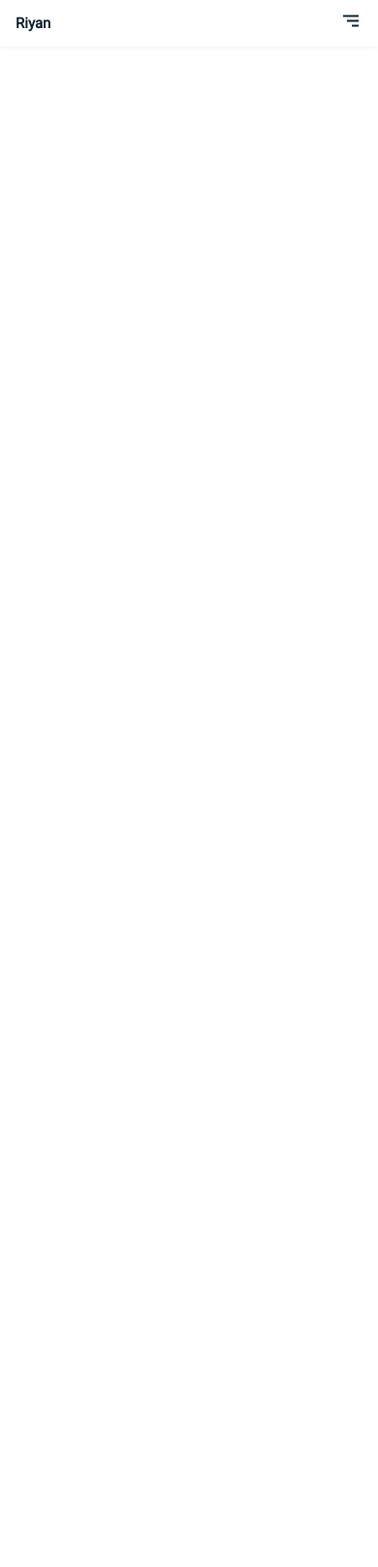
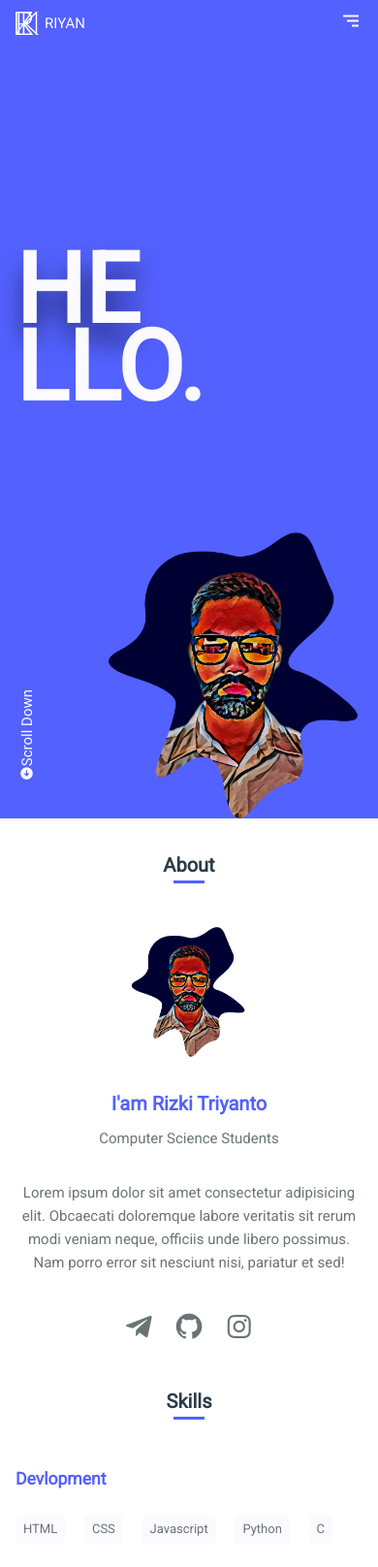
Before and after one commit to mrizkitriyanto/profile, a plain HTML site: page index.html in a window 390 px wide. Shown: the whole page at 97% size. Before the commit the page ends 844 px from the top, so only its background shows below. Drawn offline with nearby package versions, Linux system fonts and the light colour scheme.

Commit message:
Mengganti konsep dan sudah dikerakan sampai skills

```diff
--- a/css/styles.css
+++ b/css/styles.css
@@ -5,28 +5,33 @@
 /*===== VARIABLES CSS =====*/
 :root {
     --header-height: 3rem;
-    --font-semi: 600;
+    --font-medium: 500;
 }
 
 /*===== Colores =====*/
 :root {
-    --first-color: #4070F4;
-    --second-color: #0E2431;
+    --first-color: #5361FF;
+    --white-color: #FAFAFF;
+    --dark-color: #2A3B47;
+    --text-color: #697477;
+
 }
 
 
 :root {
     --body-font: 'Roboto', sans-serif;
-    --big-font-size: 2rem;
+    --big-font-size: 6.25rem;
     --h2-font-size: 1.25rem;
     --normal-font-size: 0.938rem;
+    --small-font-size: .813rem;
 }
 
 @media screen and (min-width: 768px) {
     :root {
-        --big-font-size: 3.5rem;
+        --big-font-size: 10.5rem;
         --h2-font-size: 2rem;
         --normal-font-size: 1rem;
+        --small-font-size: .875rem;
     }
 }
 
@@ -38,13 +43,17 @@
     --mb-4: 2rem;
     --mb-5: 2.5rem;
     --mb-6: 3rem;
+    --mb-7: 3.5rem;
+    --mb-8: 4rem;
+    --mb-9: 4.5rem;
+    --mb-10: 5rem;
 }
 
 /*===== z index =====*/
 :root {
-    --z-back: -10;
+    /* --z-back: -10;
     --z-normal: 1;
-    --z-tooltip: 10;
+    --z-tooltip: 10; */
     --z-fixed: 100;
 }
 
@@ -61,7 +70,9 @@ body {
     margin: var(--header-height) 0 0 0;
     font-family: var(--body-font);
     font-size: var(--normal-font-size);
-    color: var(--second-color);
+    font-weight: var(--font-medium);
+    color: var(--text-color);
+    line-height: 1.6;
 }
 
 h1,h2,p {
@@ -76,6 +87,7 @@ ul {
 
 a {
     text-decoration: none;
+    color: var(--text-color);
 }
 
 img {
@@ -88,16 +100,15 @@ img {
 .section-title {
     position: relative;
     font-size: var(--h2-font-size);
-    color: var(--first-color);
-    margin-top: var(--mb-2);
-    margin-bottom: var(--mb-4);
+    color: var(--dark-color);
+    margin: var(--mb-4) 0;
     text-align: center;
 }
 
 .section-title::after {
     position: absolute;
     content: "";
-    width: 64px;
+    width: 32px;
     height: 0.18rem;
     left: 0;
     right: 0;
@@ -107,8 +118,8 @@ img {
 }
 
 .section {
-    padding-top: 3rem;
-    padding-bottom: 2rem;
+    padding-top: 3rem 0;
+    /* padding-bottom: 2rem; */
 }
 
 /*===== LAYOUT =====*/
@@ -128,8 +139,7 @@ img {
     top: 0;
     left: 0;
     z-index: var(--z-fixed);
-    background-color: rgb(255, 255, 255);
-    box-shadow: 0 1px 4px rgba(146, 161, 176, .15);
+    background-color: var(--first-color);
 }
 
 /*===== NAV =====*/
@@ -138,7 +148,6 @@ img {
     display: flex;
     justify-content: space-between;
     align-items: center;
-    font-weight: var(--font-semi);
 }
 
 @media screen and (max-width: 768px) {
@@ -149,8 +158,9 @@ img {
         width: 80%;
         height: 100%;
         padding: 2rem;
-        background-color: var(--second-color);
+        background-color: rgba(255, 255, 255, .3);
         transition: .5s;
+        backdrop-filter: blur(10px);
     }
 }
 
@@ -160,11 +170,12 @@ img {
 
 .nav__link {
     position: relative;
-    color: #fff;
+    color: var(--dark-color);
 }
 
 .nav__link:hover{
-    position: relative;
+    color:var(--first-color);
+    /* position: relative; */
 }
 .nav__link:hover::after{
     position: absolute;
@@ -176,15 +187,26 @@ img {
     background-color: var(--first-color);
 }
 .nav__logo{
-    color: var(--second-color);
+    height: var(--mb-3);
+    width: var(--mb-9);
+    display: flex;
+    justify-content:space-between;
 }
+.nav__logo-name{
+    color: var(--white-color);
+    font-size:var(--normal-font-size);
 
+}
+.logo__img{
+    right: 0;
+    bottom: 0;
+    width: px;
+}
 .nav__toggle{
-    color: var(--second-color);
+    color: var(--white-color);
     font-size: 1.5rem;
     cursor: pointer;
 }
-
 /* ACTIVE MENU */
 .active::after{
     position: absolute;
@@ -200,3 +222,96 @@ img {
 .show{
     right: 0;
 }
+
+/* HOME */
+.home{
+    position: relative;
+    background-color: var(--first-color);
+    overflow: hidden;
+}
+.home__container{
+    height: calc(100vh - var(--header-height));
+    row-gap: 5rem;
+}
+.home__title{
+    align-self: flex-end;
+    font-size: var(--big-font-size);
+    color:var(--white-color);
+    line-height: .8;
+}
+.home__title span{
+    text-shadow: 0 20px 25px rgba(0, 0, 0, .5);
+}
+.home__scroll{
+    align-self: flex-end;
+    padding-bottom: var(--mb-4);
+}
+.home__scroll-link{
+    writing-mode: vertical-lr;
+    transform: rotate(-180deg);
+    color: var(--white-color);
+}
+.home__img{
+    position: absolute;
+    right: 0;
+    bottom: 0;
+    width: 295px;
+}
+
+/* ABOUT */
+.about__container{
+    justify-items: center;
+    row-gap: 2rem;
+    text-align: center;
+}
+.about__img{
+    display: flex;
+    justify-content: center;
+    padding-top: 1rem;
+    width: 150px;
+    height: 150px;
+    border-radius: 90%;
+    overflow: hidden;
+}
+.about__subtitle{
+    font-size: var(--h2-font-size);
+    color: var(--first-color);
+    margin-bottom: var(--mb-1);
+}
+.about__text{
+    margin-bottom: var(--mb-4);
+}
+.about__profession{
+    display: block;
+    margin-bottom: var(--mb-4);
+}
+.about__social-icon{
+    font-size: 2rem;
+    margin: 0 var(--mb-1);
+}
+.about__social-icon:hover{
+    color: var(--first-color);
+}
+
+
+/* SKILLS */
+.skills__container{
+    row-gap: 2rem;
+}
+.skills_subtitle{
+    color: var(--first-color);
+    margin-bottom: var(--mb-3);
+}
+.skills__name{
+    display: inline-block;
+    font-size: var(--small-font-size);
+    margin-right: var(--mb-2);
+    margin-bottom: var(--mb-3);
+    padding: 0.25rem 0.5rem;
+    background-color: var(--white-color);
+    border-radius: 0.25rem;
+}
+.skills__name:hover{
+    background-color: var(--first-color);
+    color: var(--white-color)
+}
--- a/index.html
+++ b/index.html
@@ -9,23 +9,24 @@
     <!-- BOX ICONS -->
     <link href='https://unpkg.com/boxicons@2.0.7/css/boxicons.min.css' rel='stylesheet'>
 
-    <title>PORTOFOLIO</title>
+    <title>COBA</title>
 </head>
 <body>
     <!-- HEADER -->
     <header class="l-header">
         <nav class="nav bd-grid">
-            <div>
-                <a href="#" class="nav__logo">Riyan</a>
+            <div class="nav__logo">
+                <img src="img/Logo.png" alt="" class="logo__img">
+                <a href="#" class="nav__logo-name">RIYAN</a>
             </div>
 
             <div class="nav__menu" id="nav-menu">
                 <ul class="nav__list">
-                    <li class="nav__item"><a href="#" class="nav__link active">Home</a></li>
-                    <li class="nav__item"><a href="#" class="nav__link">About</a></li>
-                    <li class="nav__item"><a href="#" class="nav__link">Skills</a></li>
-                    <li class="nav__item"><a href="#" class="nav__link">Work</a></li>
-                    <li class="nav__item"><a href="#" class="nav__link">Contact</a></li>
+                    <li class="nav__item"><a href="#home" class="nav__link active">Home</a></li>
+                    <li class="nav__item"><a href="#about" class="nav__link">About</a></li>
+                    <li class="nav__item"><a href="#skills" class="nav__link">Skills</a></li>
+                    <li class="nav__item"><a href="#work" class="nav__link">Work</a></li>
+                    <li class="nav__item"><a href="#contact" class="nav__link">Contact</a></li>
                 </ul>
             </div>
 
@@ -36,6 +37,68 @@
     </header>
 
     <main class="l-main">
+        <!-- HOME -->
+        <section class="home" id='home'>
+            <div class="home__container bd-grid">
+                <h1 class="home__title"><span>HE</span><br>LLO.</h1>
+
+                <div class="home__scroll">
+                    <a href="#about" class="home__scroll-link"><i class='bx bxs-up-arrow-circle'></i>Scroll Down</a>
+                </div>
+
+                <img src="img/HomeProfile.png" alt="" class="home__img">
+            </div>
+        </section>
+        <!-- ABOUT -->
+        <section class="about section" id="about">
+            <h2 class="section-title">About</h2>
+
+            <div class="about__container bd-grid">
+                <div class="about__img">
+                    <img src="img/HomeProfile.png" alt="">
+                </div>
+
+                <div>
+                    <h2 class="about__subtitle">I'am Rizki Triyanto</h2>
+                    <span class="about__profession">Computer Science Students</span>
+                    <p class="about__text">Lorem ipsum dolor sit amet consectetur adipisicing elit. Obcaecati doloremque labore veritatis sit rerum modi veniam neque, officiis unde libero possimus. Nam porro error sit nesciunt nisi, pariatur et sed!</p>
+
+                    <div class="about__social">
+                        <a href="#" class="about__social-icon"><i class='bx bxl-telegram' ></i></a>
+                        <a href="#" class="about__social-icon"><i class='bx bxl-github' ></i></a>
+                        <a href="#" class="about__social-icon"><i class='bx bxl-instagram' ></i></a>
+                    </div>
+                </div>
+
+            </div>
+        </section>
+        <!-- SKILLS -->
+        <section class="skills section" id="skills">
+            <h2 class="section-title">Skills</h2>
+
+            <div class="skills_container bd-grid">
+                <div class="skills__box">
+                    <h3 class="skills_subtitle">Devlopment</h3>
+                    <span class="skills__name">HTML</span>
+                    <span class="skills__name">CSS</span>
+                    <span class="skills__name">Javascript</span>
+                    <span class="skills__name">Python</span>
+                    <span class="skills__name">C</span>
+                </div>
+
+            </div>
+        </section>
+        <!-- WORK -->
+
+        <!-- CONTACT -->
+
+
+
+
+
+
+
+
 
     </main>
 
--- a/js/main.js
+++ b/js/main.js
@@ -16,9 +16,9 @@ showMenu('nav-toggle','nav-menu')
 const navLink = document.querySelectorAll('.nav__link')
 
 function linkAction(){
-    //Active Link
-    navLink.forEach(n => n.classList.remove('active'))
-    this.classList.add('active')
+    // //Active Link
+    // navLink.forEach(n => n.classList.remove('active'))
+    // this.classList.add('active')
 
     //Remove menu setelah dipilih
     const navMenu = document.getElementById('nav-menu')
@@ -27,6 +27,26 @@ function linkAction(){
 
 navLink.forEach(n => n.addEventListener('click', linkAction))
 
+//SCROLL SECTION
+const sections = document.querySelectorAll('selection[id]')
+
+window.addEventListener('scroll', scrollActive)
+
+function scrollActive(){
+    const scrollY = window.pageYOffset
+
+    sections.forEach(current =>{
+        const sectionHeight = current.offsetHeight
+        const sectionTop = current.offsetTop -50;
+        sectionID = current.getAttribute('id')
+
+        if(scrollY > sectionTop && scrollY <= sectionTop + sectionGeight){
+            document.querySelector('.nav__menu a[href*=' + sectionId + ']').classList.add('active')
+        }else{
+            document.querySelector('.nav__menu a[href*=' + sectionId + ']').classList.remove('active')
+        }
+    })
+}
 
 /* SCROLL REVEAL ANIMATION */
 /* SCROLL HOME */
```
